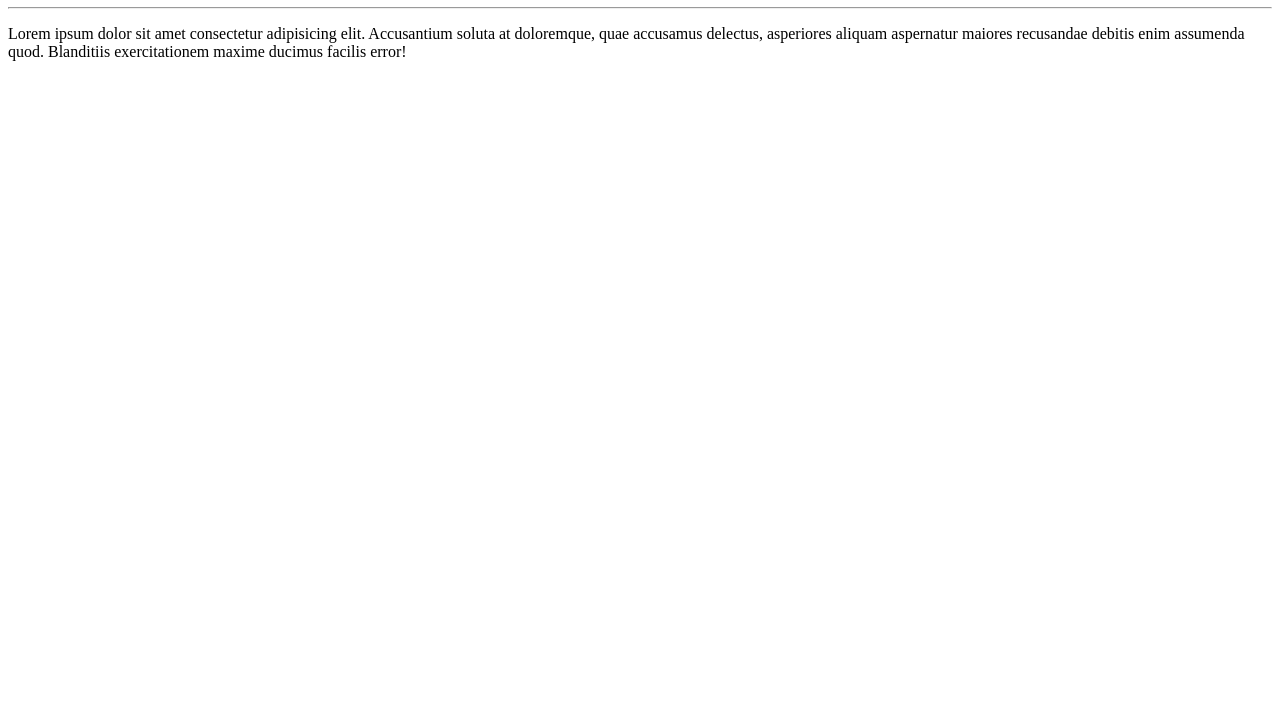
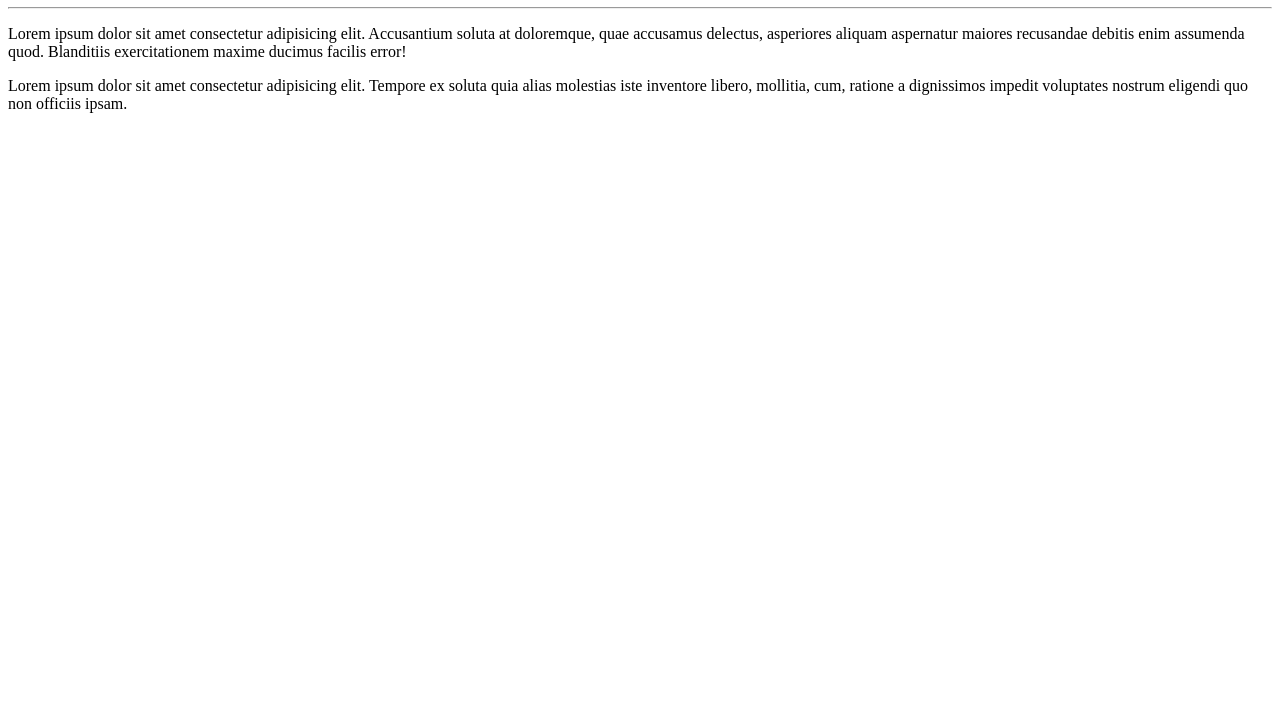
Before and after one commit to Jhonata-Rocha/Ola-Mundo, a plain HTML site: page site-exemplo/index.html in a window 1280 px wide. Shown: the part 73-800 px from the top of the page. Drawn offline with Linux system fonts and the light colour scheme.

Commit message:
adicionei um parágrafo

```diff
--- a/site-exemplo/index.html
+++ b/site-exemplo/index.html
@@ -10,5 +10,6 @@
     <h1>Olá, Mundo!</h1>
     <hr>
     <p>Lorem ipsum dolor sit amet consectetur adipisicing elit. Accusantium soluta at doloremque, quae accusamus delectus, asperiores aliquam aspernatur maiores recusandae debitis enim assumenda quod. Blanditiis exercitationem maxime ducimus facilis error!</p>
+    <p>Lorem ipsum dolor sit amet consectetur adipisicing elit. Tempore ex soluta quia alias molestias iste inventore libero, mollitia, cum, ratione a dignissimos impedit voluptates nostrum eligendi quo non officiis ipsam.</p>
 </body>
 </html>
```
